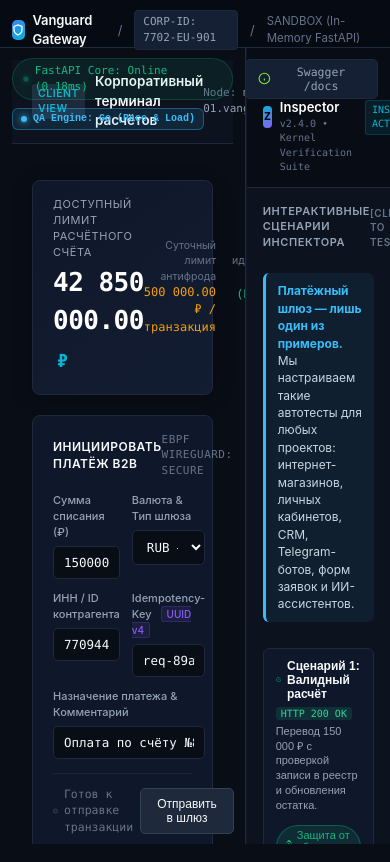
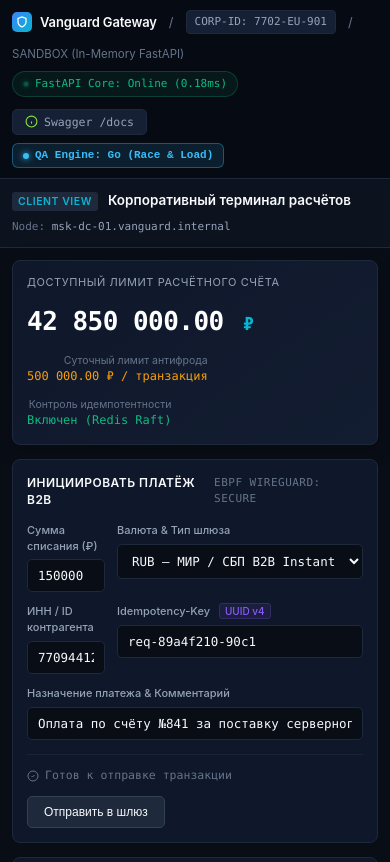
Before and after one commit to Zosja1502/zorteks-gateway-qa, a plain HTML site: page static/index.html in a window 390 px wide. Shown: the top 862 px of the page. Drawn offline with Linux system fonts and the light colour scheme.

Commit message:
fix: mobile layout

```diff
--- a/static/index.html
+++ b/static/index.html
@@ -1555,17 +1555,92 @@
     }
     .biz-tip-box.is-visible { display: block; }
   }
-  @media (max-width: 768px) {
-    body { overflow-x: hidden; }
-    main, .main-grid, .dashboard-grid, .terminal-layout, .workspace {
-      display: flex !important; flex-direction: column !important;
-      grid-template-columns: 1fr !important; gap: 16px !important; padding: 12px !important;
-    }
-    header, .topbar, .navbar { flex-wrap: wrap !important; gap: 8px !important; padding: 10px 12px !important; }
-    .go-engine-badge { font-size: 10px; padding: 3px 8px; }
-    .scenario-top-line { flex-wrap: wrap; gap: 6px; }
-    .biz-tip-box.is-visible { display: block; }
-    table { display: block; width: 100%; overflow-x: auto; -webkit-overflow-scrolling: touch; white-space: nowrap; }
+
+  /* === МОБИЛЬНЫЙ АДАПТИВ ПОД VANGUARD (<= 900px) === */
+  @media (max-width: 900px) {
+    html, body {
+      height: auto !important;
+      min-height: 100vh !important;
+      overflow-x: hidden !important;
+      overflow-y: auto !important;
+    }
+    .app-header {
+      height: auto !important;
+      min-height: auto !important;
+      flex-wrap: wrap !important;
+      gap: 8px !important;
+      padding: 10px 12px !important;
+    }
+    .app-header > * {
+      flex-wrap: wrap !important;
+      max-width: 100% !important;
+    }
+    .workspace-layout {
+      display: flex !important;
+      flex-direction: column !important;
+      height: auto !important;
+      overflow: visible !important;
+    }
+    .terminal-pane,
+    .inspector-pane {
+      width: 100% !important;
+      max-width: 100% !important;
+      flex: none !important;
+      height: auto !important;
+      overflow: visible !important;
+      border-right: none !important;
+      border-left: none !important;
+    }
+    .pane-header-bar {
+      height: auto !important;
+      flex-direction: column !important;
+      align-items: flex-start !important;
+      gap: 8px !important;
+      padding: 12px !important;
+    }
+    .terminal-body {
+      padding: 12px !important;
+      gap: 14px !important;
+    }
+    .terminal-body > div,
+    .inspector-pane > div {
+      padding: 14px !important;
+    }
+    .balance-card, .balance-card > div,
+    .terminal-body [style*="grid-template-columns"],
+    .terminal-body [style*="display: flex"],
+    .terminal-body [style*="display:flex"],
+    form > div {
+      flex-direction: column !important;
+      grid-template-columns: 1fr !important;
+      align-items: flex-start !important;
+      gap: 12px !important;
+    }
+    .balance-card * {
+      white-space: nowrap !important;
+    }
+    .terminal-body [style*="font-size: 32px"],
+    .terminal-body [style*="font-size: 36px"],
+    .terminal-body [style*="font-size: 2rem"],
+    .terminal-body [style*="font-size:2rem"] {
+      font-size: clamp(1.45rem, 6.8vw, 2rem) !important;
+      white-space: nowrap !important;
+    }
+    input, select, textarea {
+      width: 100% !important;
+      max-width: 100% !important;
+      box-sizing: border-box !important;
+    }
+    table {
+      display: block !important;
+      width: 100% !important;
+      overflow-x: auto !important;
+      -webkit-overflow-scrolling: touch !important;
+      white-space: nowrap !important;
+    }
+    .biz-tip-box.is-visible {
+      display: block !important;
+    }
   }
 </style>
 <!-- === [КОНЕЦ] ZORTEKS DEMO PATCH: ЧАСТЬ 1 (СТИЛИ И АДАПТИВ) === -->
```
